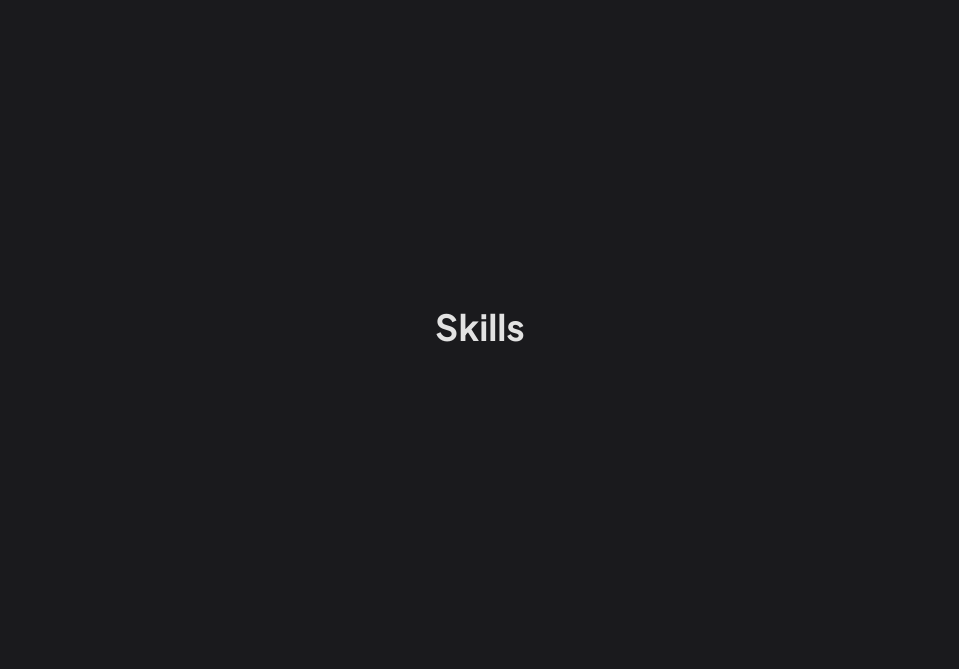
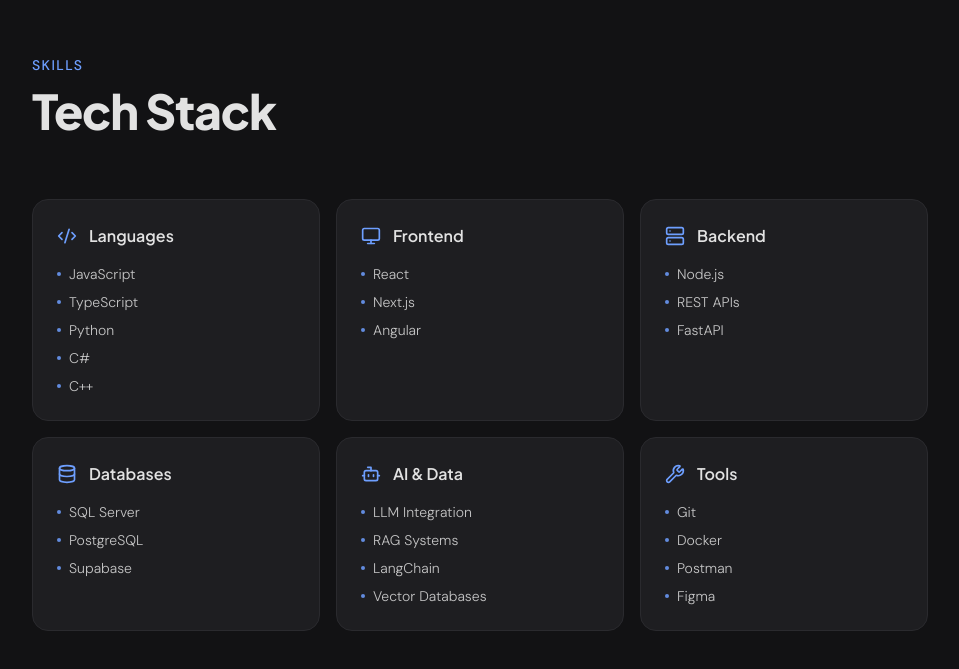
Before and after one commit to silva-mateo/silva-mateo.github.io, a React (Vite) app: page / in a window 1280 px wide. Shown: the part 1576-2245 px from the top of the page, without its empty margins (160-1119 px from the left). Built offline with nearby package versions, Linux system fonts and the light colour scheme.

Commit message:
feat: add skills section with tech stack categories

```diff
--- a/src/pages/Skills.tsx
+++ b/src/pages/Skills.tsx
@@ -1,19 +1,106 @@
+import { Code2, Monitor, Server, Database, Bot, Wrench } from "lucide-react";
+
+const skillGroups = [
+  {
+    icon: <Code2 size={20} />,
+    title: "Languages",
+    items: ["JavaScript", "TypeScript", "Python", "C#", "C++"],
+  },
+  {
+    icon: <Monitor size={20} />,
+    title: "Frontend",
+    items: ["React", "Next.js", "Angular"],
+  },
+  {
+    icon: <Server size={20} />,
+    title: "Backend",
+    items: ["Node.js", "REST APIs", "FastAPI"],
+  },
+  {
+    icon: <Database size={20} />,
+    title: "Databases",
+    items: ["SQL Server", "PostgreSQL", "Supabase"],
+  },
+  {
+    icon: <Bot size={20} />,
+    title: "AI & Data",
+    items: ["LLM Integration", "RAG Systems", "LangChain", "Vector Databases"],
+  },
+  {
+    icon: <Wrench size={20} />,
+    title: "Tools",
+    items: ["Git", "Docker", "Postman", "Figma"],
+  },
+];
+
 const Skills = () => {
   return (
     <section
       id="skills"
-      className="min-h-screen flex items-center justify-center px-8 py-32"
-      style={{ backgroundColor: "var(--bg-secondary)" }}
+      className="flex justify-center px-8 py-32"
+      style={{ backgroundColor: "var(--bg-primary)" }}
     >
+      <div className="max-w-4xl w-full flex flex-col gap-16">
+        <div>
+          <p
+            className="text-sm font-medium tracking-widest uppercase mb-3"
+            style={{ color: "var(--accent)" }}
+          >
+            Skills
+          </p>
           <h2
-        className="text-4xl font-bold"
+            className="text-4xl md:text-5xl font-extrabold tracking-tight"
             style={{
               color: "var(--text-primary)",
               fontFamily: "var(--font-display)",
             }}
           >
-        Skills
+            Tech Stack
           </h2>
+        </div>
+
+        <div className="grid grid-cols-1 sm:grid-cols-2 md:grid-cols-3 gap-4">
+          {skillGroups.map(({ icon, title, items }) => (
+            <div
+              key={title}
+              className="flex flex-col gap-4 p-6 rounded-2xl transition-all duration-300 hover:scale-[1.02]"
+              style={{
+                backgroundColor: "var(--bg-card)",
+                border: "1px solid var(--border)",
+              }}
+            >
+              <div className="flex items-center gap-3">
+                <span style={{ color: "var(--accent)" }}>{icon}</span>
+                <span
+                  className="text-base font-semibold"
+                  style={{
+                    color: "var(--text-primary)",
+                    fontFamily: "var(--font-display)",
+                  }}
+                >
+                  {title}
+                </span>
+              </div>
+
+              <ul className="flex flex-col gap-2">
+                {items.map((item) => (
+                  <li
+                    key={item}
+                    className="text-sm font-light flex items-center gap-2"
+                    style={{ color: "var(--text-primary)", opacity: 0.85 }}
+                  >
+                    <span
+                      className="w-1 h-1 rounded-full flex-shrink-0"
+                      style={{ backgroundColor: "var(--accent)" }}
+                    />
+                    {item}
+                  </li>
+                ))}
+              </ul>
+            </div>
+          ))}
+        </div>
+      </div>
     </section>
   );
 };
```
Lines whose indentation alone changed are shown as unchanged.
